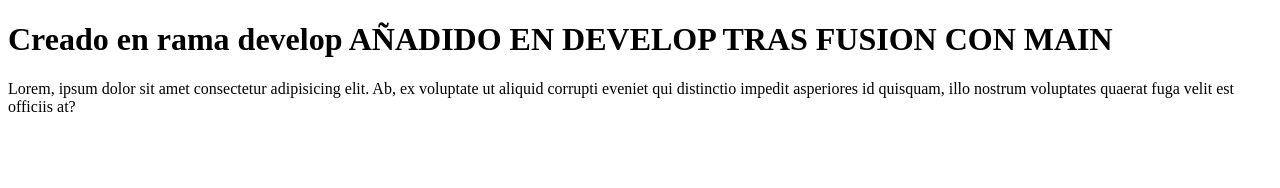
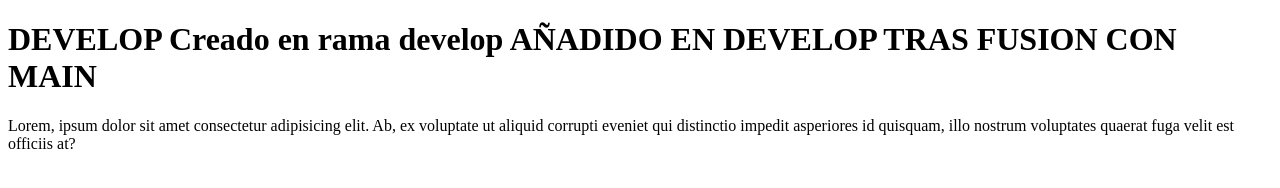
Before and after one commit to josemi9201/23-asir1-demo-clase, a plain HTML site: page index.html in a window 1280 px wide. Drawn offline with Linux system fonts and the light colour scheme.

Commit message:
Probando

```diff
--- a/index.html
+++ b/index.html
@@ -6,7 +6,7 @@
     <title>Document</title>
 </head>
 <body>
-    <h1>Creado en rama develop AÑADIDO EN DEVELOP TRAS FUSION CON MAIN</h1>
+    <h1>DEVELOP Creado en rama develop AÑADIDO EN DEVELOP TRAS FUSION CON MAIN</h1>
     <p>Lorem, ipsum dolor sit amet consectetur adipisicing elit. Ab, ex voluptate ut aliquid corrupti eveniet qui distinctio impedit asperiores id quisquam, illo nostrum voluptates quaerat fuga velit est officiis at?</p>
 </body>
 </html>
```
